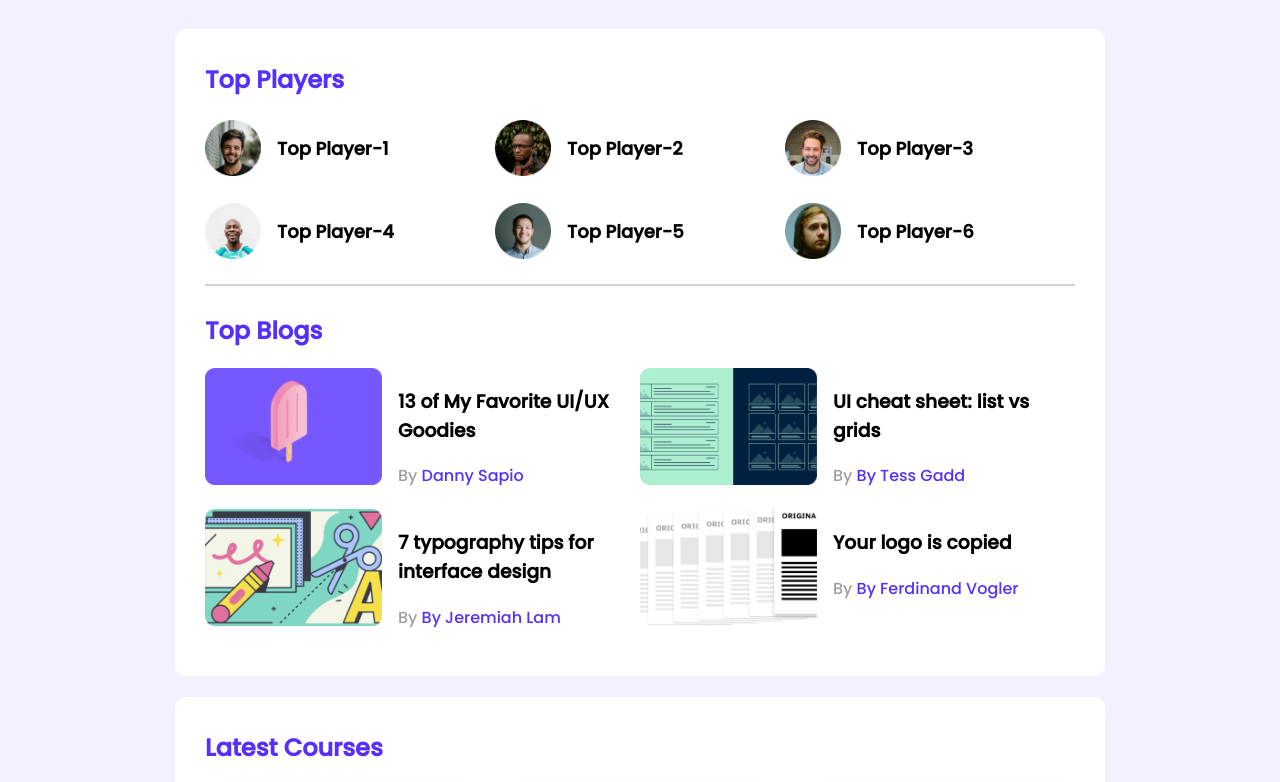
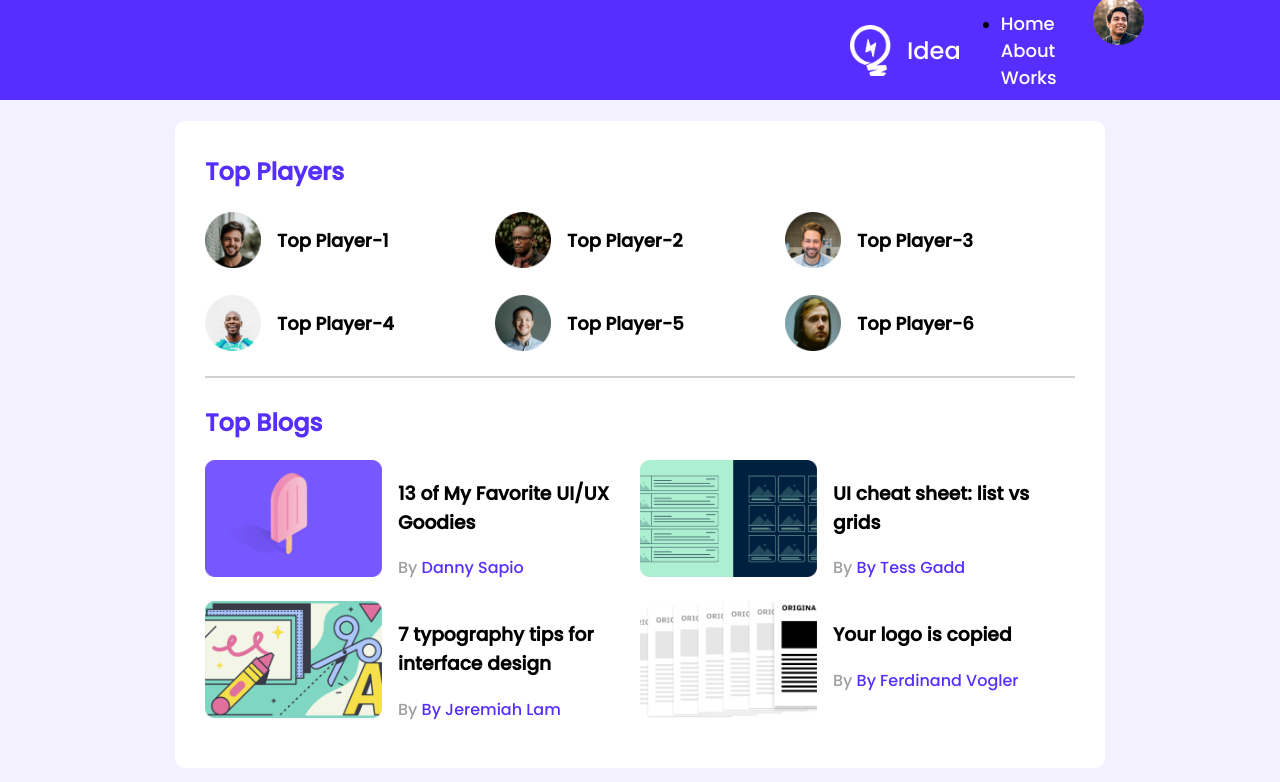
Before and after one commit to OmarRaihan/leader-board-css3, a plain HTML site: page index.html in a window 1280 px wide. Shown: the top 782 px of the page. Drawn offline with Linux system fonts and the light colour scheme.

Commit message:
header added

```diff
--- a/index.html
+++ b/index.html
@@ -12,8 +12,21 @@
 </head>
 <body>
     <!-- header start -->
-    <header>
-
+    <header class="header">
+        <div class="idea">
+            <img src="images/icons/logo.png" alt="">
+            <h1 class="heading">Idea</h1>
+        </div>
+       <nav>
+           <ul>
+               <li>
+                <a href="">Home</a>
+                <a href="">About</a>
+                <a href="">Works</a>
+               </li>
+           </ul>
+           <img id="nav-img" src="images/icons/profile.png" alt="">
+       </nav>
     </header>
     <!-- header end -->
     <main>
--- a/styles/style.css
+++ b/styles/style.css
@@ -5,6 +5,50 @@
 body{
     font-family: 'Poppins', sans-serif;
     background-color: #F3F1FF;
+    margin: 0;
+}
+/* ---------
+    header
+    ---------*/
+header{
+    display: flex;
+    justify-content: space-between;
+    align-items: center;
+    height: 100px;
+    width: 100%;
+    background: #562EFF;
+    }
+.header img{
+    width: 41px;
+    height: 51px;
+}
+.idea{
+    display: flex;
+    align-items: center;
+    margin-left: 850px;
+}
+.heading{
+    margin-left: 16px;
+    font-size: 24px;
+    color: white;
+    font-weight: 500;
+}
+nav{
+    display: flex;
+    margin-right: 850px;
+}
+#nav-img{
+    width: 51px;
+    height: 51px;
+    margin-left: 16px;
+
+}
+nav ul li a{
+    text-decoration: none;
+    font-size: 18px;
+    margin-right: 20px;
+    font-weight: 500;
+    color: white;
 }
 main{
     display: flex;
```
